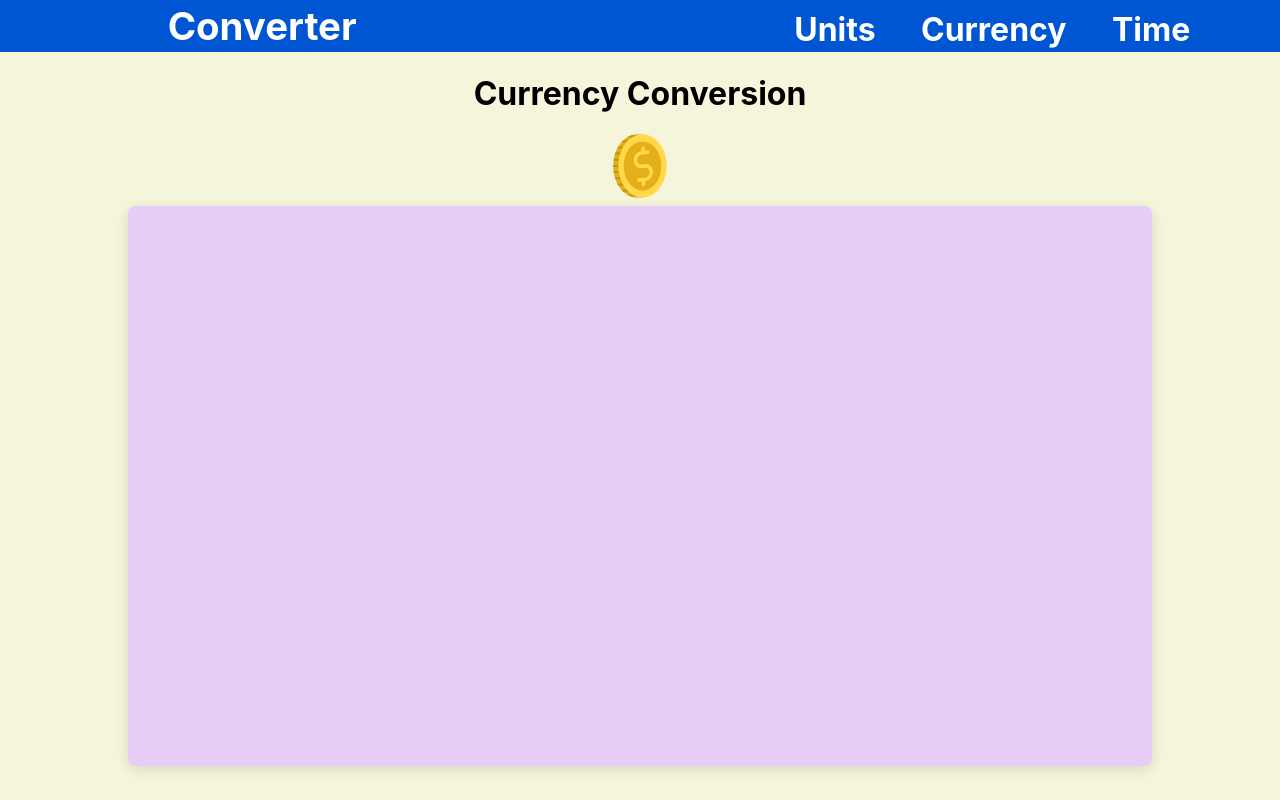
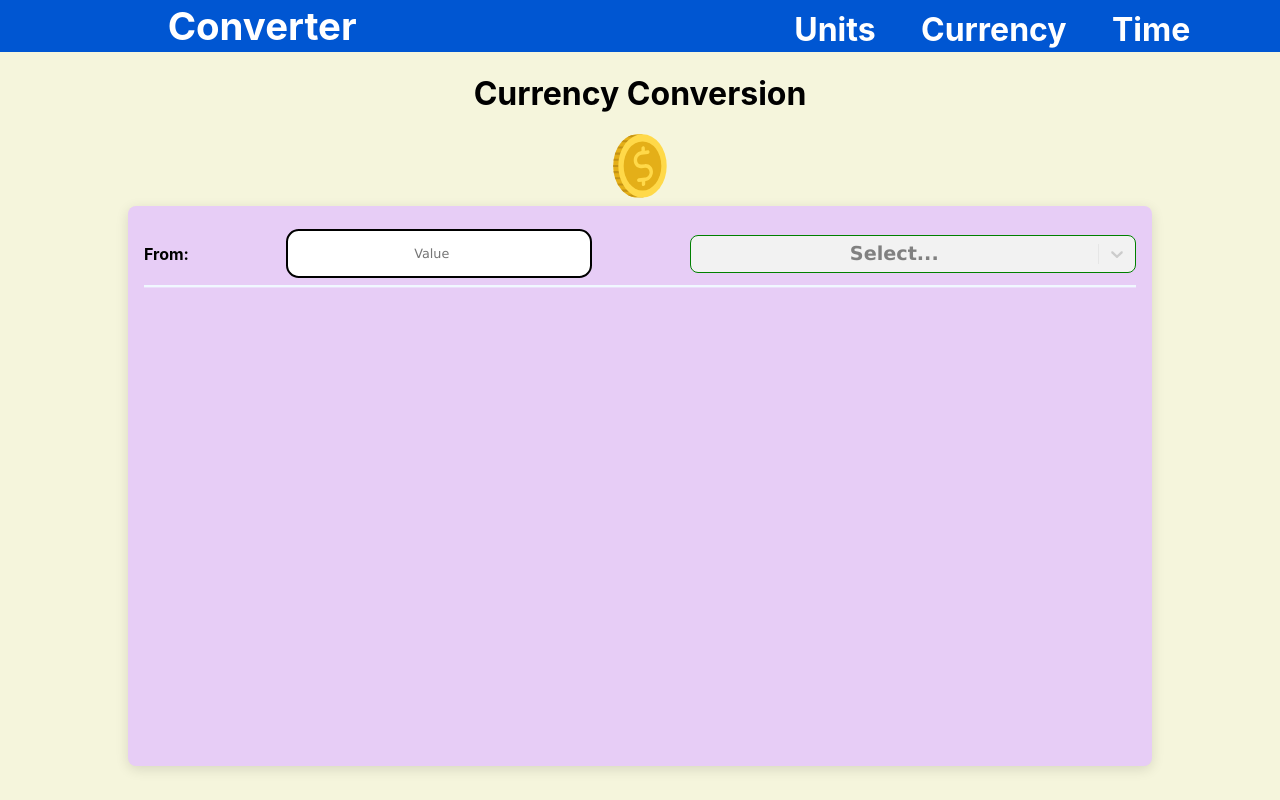
Before and after one commit to haytham918/converter-react, a React (Create React App) app: page /currency in a window 1280 px wide. Built offline with nearby package versions, Linux system fonts and the light colour scheme.

Commit message:
Add select to currency page

```diff
--- a/src/pages/Currency.css
+++ b/src/pages/Currency.css
@@ -17,3 +17,14 @@
   display: flex;
   flex-direction: column;
 }
+
+.original-container{
+  display: flex;
+  align-items: center;
+  justify-content: space-between;
+  margin-top: 1rem;
+  margin-bottom: 1rem;
+  margin-left: 1rem;
+  margin-right: 1rem;
+  box-shadow: 0rem 0.15rem aliceblue;
+}
--- a/src/pages/Currency.js
+++ b/src/pages/Currency.js
@@ -1,13 +1,47 @@
 import './Currency.css'
 import coin from "../coin.svg"
+import { useState } from 'react'
+import Select from 'react-select'
 const Currency = () => {
+  const [value_before, setEnterValue] = useState(null);
+  const [before, setBefore] = useState(null);
+  const inputHandler = (e) => {
+    setEnterValue(e.target.value);
+  };
+
   return(
 
     <>
       <h1 className='header'>Currency Conversion</h1>
       <img src={coin} alt='Coin' className='coin' />
       <div className='currency-container'>
-
+        <div className='original-container'>
+          <h4>From: </h4>
+          <input
+            className="value-enter"
+            placeholder="Value"
+            type="number"
+            value={value_before}
+            onChange={inputHandler}
+          />
+          <div className="kind-dropdown">
+            <Select
+            options={[]}
+            isDisabled={true}
+              styles={{
+                control: (baseStyles) => ({
+                  ...baseStyles,
+                  borderColor: "green",
+                  borderRadius: "0.5rem",
+                  fontSize: "120%",
+                  textAlign: "center",
+                  fontWeight: "bold",
+                  fontFamily: "Verdana",
+                }),
+              }}
+            />
+          </div>
+        </div>
       </div>
       </>
 
```
